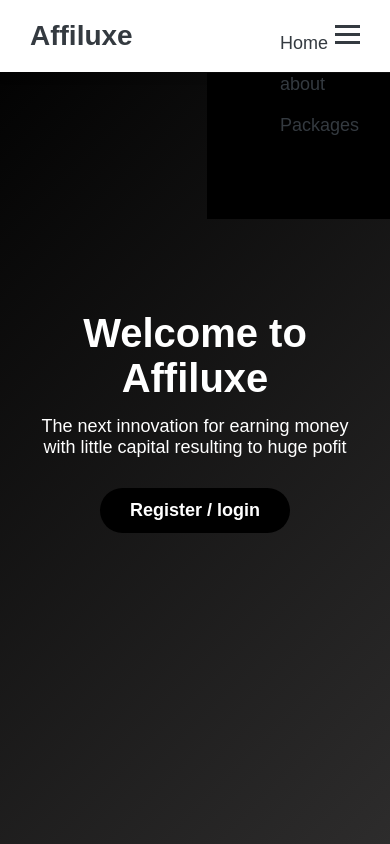
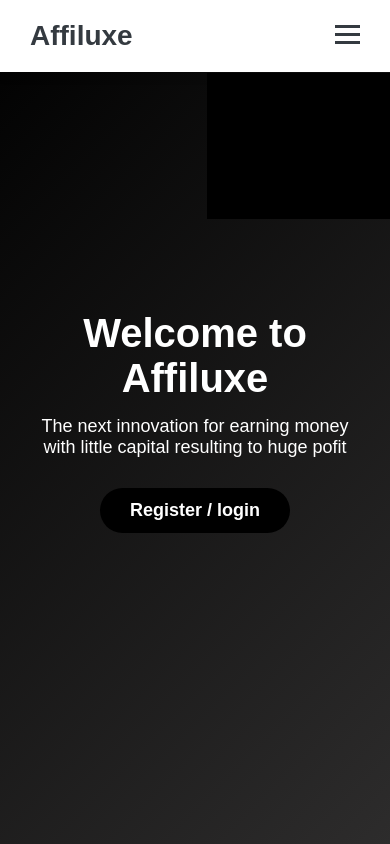
Before and after one commit to ddd-boop/affiluxe5, a plain HTML site: page index.html in a window 390 px wide. Both pictures are taken after a click on the element 347 px from the left and 34 px from the top of the page. Shown: the top 844 px of the page. Drawn offline with Linux system fonts and the light colour scheme.

Commit message:
Update index.html

```diff
--- a/index.html
+++ b/index.html
@@ -202,7 +202,10 @@ nav ul li a:hover {
     }
 
     .nav-links li {
-        margin: 10px 0;
+       margin: 10px 0;
+                position: relative;
+                bottom: 197px;
+                right: 10px;
     }
 
     nav ul {
```
